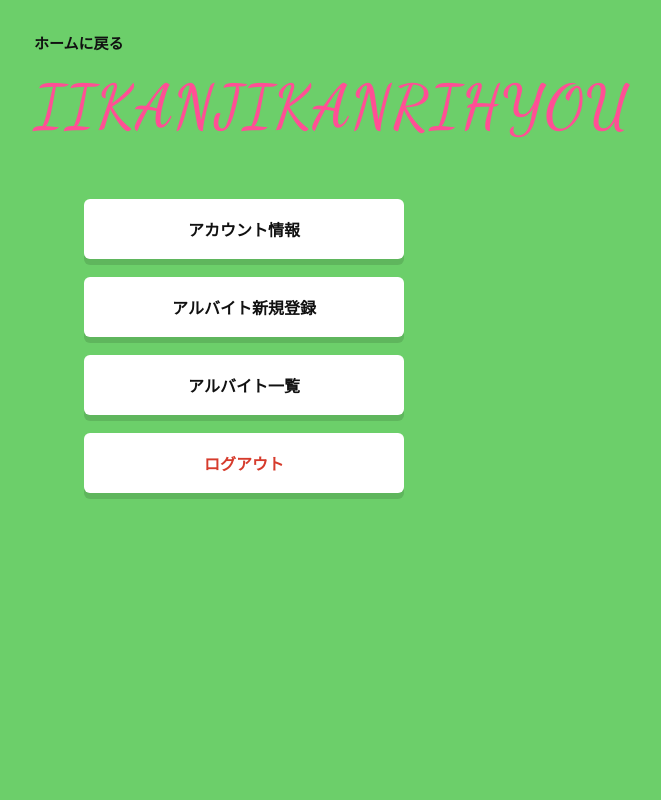
After one commit to gutti-misdo/matsukai_mao, a PHP site: page /settings.php in a window 1280 px wide. The commit adds this page. Shown: the whole page, without its empty margins (396-1057 px from the left). Run offline with PHP 8.4, Linux system fonts and the light colour scheme; the visitor is signed in with stand-in values (Sample User, id 1).

Commit message:
create/settingpage

```diff
--- /dev/null
+++ b/home-page/css/settings.css
@@ -0,0 +1,98 @@
+:root {
+  font-family: "M PLUS Rounded 1c", "Hiragino Kaku Gothic ProN", sans-serif;
+  color: #111;
+}
+
+* {
+  box-sizing: border-box;
+}
+
+body {
+  margin: 0;
+  min-height: 100vh;
+  background: #6ccf6a;
+}
+
+.settings-page {
+  min-height: 100vh;
+  display: flex;
+  flex-direction: column;
+  align-items: center;
+  padding: 32px 16px 56px;
+  background: #6ccf6a;
+}
+
+.settings-page__header {
+  width: 100%;
+  max-width: 420px;
+  display: flex;
+  flex-direction: column;
+  gap: 16px;
+}
+
+.settings-page__back {
+  color: #111;
+  text-decoration: none;
+  font-size: 15px;
+  font-weight: 600;
+}
+
+.settings-page__title {
+  font-family: "Dancing Script", "M PLUS Rounded 1c", cursive;
+  font-size: clamp(32px, 10vw, 60px);
+  color: #ff4f95;
+  letter-spacing: 2px;
+  margin: 0;
+}
+
+.settings-page__main {
+  width: 100%;
+  max-width: 420px;
+  margin-top: 40px;
+  display: flex;
+  justify-content: center;
+}
+
+.settings-menu {
+  width: 100%;
+  display: flex;
+  flex-direction: column;
+  gap: 18px;
+  align-items: center;
+}
+
+.settings-menu__item {
+  width: min(100%, 320px);
+  padding: 18px 12px;
+  border: none;
+  border-radius: 6px;
+  font-size: 16px;
+  font-weight: 600;
+  color: #111;
+  background: #ffffff;
+  box-shadow: 0 6px 0 rgba(0, 0, 0, 0.12);
+  cursor: pointer;
+  transition: transform 0.1s ease, box-shadow 0.1s ease;
+}
+
+.settings-menu__item:active {
+  transform: translateY(3px);
+  box-shadow: 0 3px 0 rgba(0, 0, 0, 0.1);
+}
+
+.settings-menu__item--danger {
+  color: #d63b2c;
+}
+
+.settings-menu__form {
+  margin: 0;
+  width: 100%;
+  display: flex;
+  justify-content: center;
+}
+
+@media (min-height: 700px) {
+  .settings-page__main {
+    margin-top: 56px;
+  }
+}
--- a/home-page/home.php
+++ b/home-page/home.php
@@ -33,9 +33,9 @@ $userName = $_SESSION['user_name'] ?? 'ユーザー';
             <div class="header__user">
                 ようこそ、<?php echo htmlspecialchars($userName, ENT_QUOTES, 'UTF-8'); ?>さん
             </div>
-            <button class="settings-button" aria-label="設定">
+            <a class="settings-button" href="./settings.php" aria-label="設定ページへ">
                 <span>設定</span>
-            </button>
+            </a>
         </header>
 
 
--- /dev/null
+++ b/home-page/settings.php
@@ -0,0 +1,42 @@
+<?php
+session_start();
+
+if (!isset($_SESSION['user_id'])) {
+    header('Location: ../login-page/login.php');
+    exit;
+}
+?>
+<!DOCTYPE html>
+<html lang="ja">
+
+<head>
+    <meta charset="UTF-8" />
+    <meta name="viewport" content="width=device-width, initial-scale=1.0" />
+    <title>IIKANJIKANRIHYOU 設定</title>
+    <link rel="preconnect" href="https://fonts.googleapis.com" />
+    <link rel="preconnect" href="https://fonts.gstatic.com" crossorigin />
+    <link
+        href="https://fonts.googleapis.com/css2?family=Dancing+Script:wght@600&family=M+PLUS+Rounded+1c:wght@400;500;700&display=swap"
+        rel="stylesheet" />
+    <link rel="stylesheet" href="./css/settings.css" />
+</head>
+
+<body>
+    <div class="settings-page">
+        <header class="settings-page__header">
+            <a class="settings-page__back" href="./home.php">ホームに戻る</a>
+            <p class="settings-page__title">IIKANJIKANRIHYOU</p>
+        </header>
+
+        <main class="settings-page__main" role="main">
+            <div class="settings-menu">
+                <button class="settings-menu__item" type="button">アカウント情報</button>
+                <button class="settings-menu__item" type="button">アルバイト新規登録</button>
+                <button class="settings-menu__item" type="button">アルバイト一覧</button>
+                <button class="settings-menu__item settings-menu__item--danger" type="button">ログアウト</button>
+            </div>
+        </main>
+    </div>
+</body>
+
+</html>
```
Also changed, not shown: home-page/css/home.css (+8 -1 lines).
